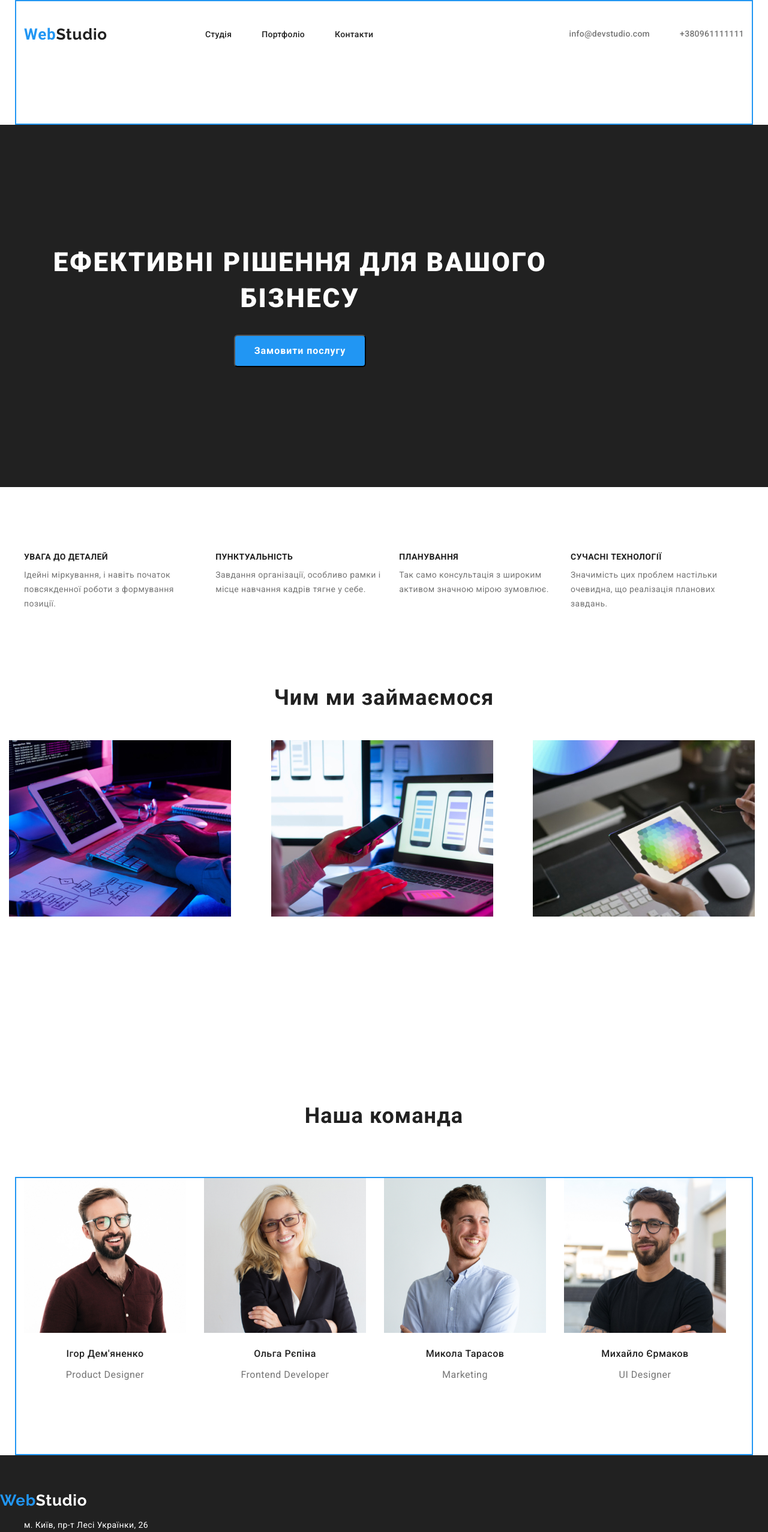
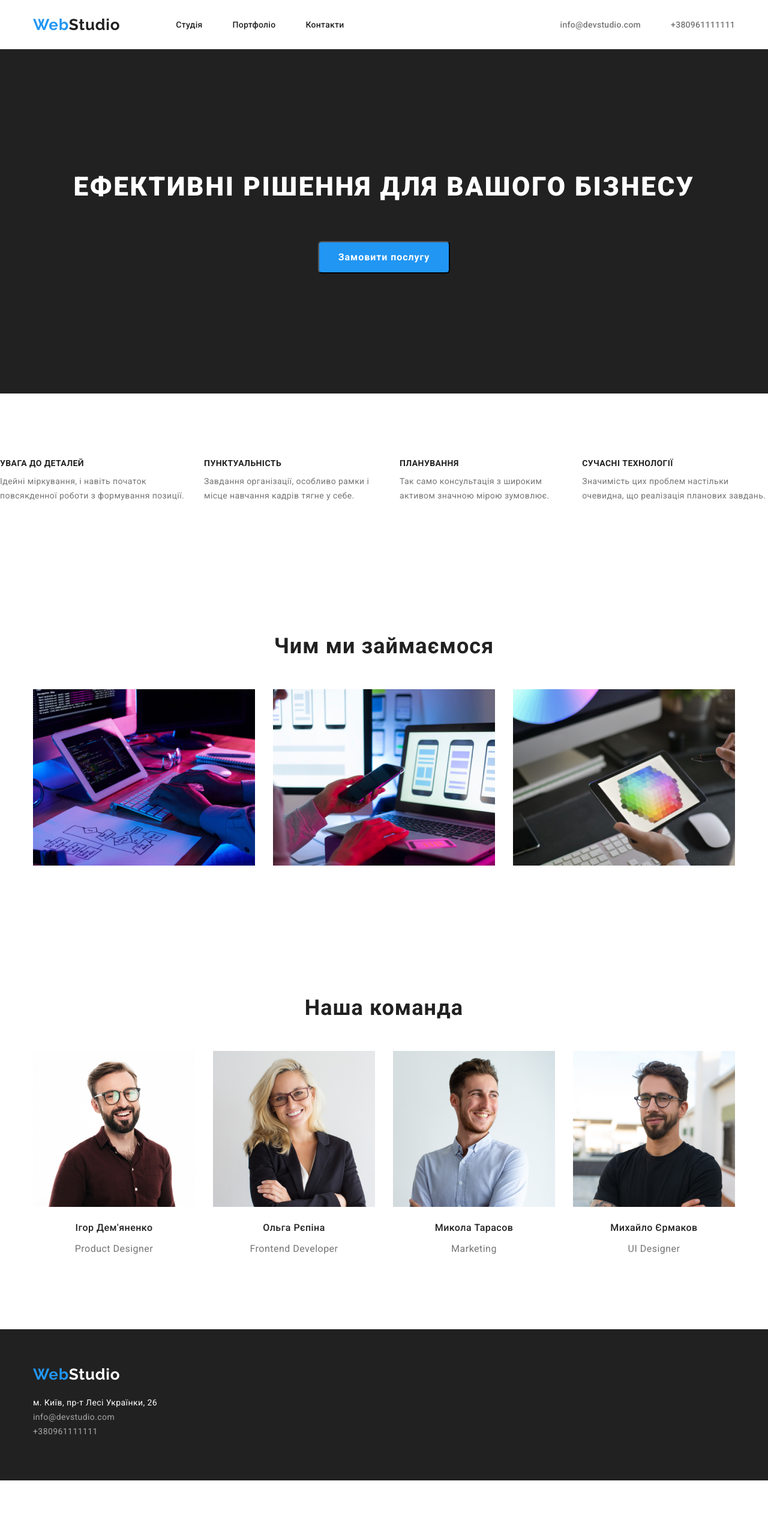
Before and after one commit to AlesiaKovalchuk/goit-markup-hw-03old, a plain HTML site: page index.html in a window 1280 px wide. Shown: the top 2554 px of the page at 60% size. After the commit the page ends 2468 px from the top, so only its background shows below. Drawn offline with nearby package versions, Linux system fonts and the light colour scheme.

Commit message:
Summary (required)

```diff
--- a/css/styles.css
+++ b/css/styles.css
@@ -33,6 +33,10 @@
 
 .header {
     background-color:var(--light-txt-cl);
+    border-bottom: 1px,solid,var(--grey-txt-cl);
+}
+.page-header:{
+    border-bottom: 1px; solid; var(--grey-txt-cl);
 }
 .header-link{
     text-decoration: none;
@@ -74,9 +78,7 @@
     color: var(--light-txt-cl);
     background-color:var(--accent-txt-cl);
     cursor: pointer;
-    margin-bottom: 200px;
-
-}
+   }
 .btn:hover {
     background-color: var(--accent-txt-cl);
     color: var(--light-txt-cl);
@@ -114,25 +116,7 @@
     letter-spacing: 0.03em;
     color: var(--main-txt-cl);
     margin-bottom: 50px;
-    width: 1200px;
     align-items: center;
-    padding-left: 15px;
-    padding-right: 15px;
-    margin-left: auto;
-    margin-right: auto;
-}
-.list-works {
-    padding-bottom: 94px;
-    width: 1200px;
-        align-items: center;
-        padding-left: 15px;
-        padding-right: 15px;
-        margin-left: auto;
-        margin-right: auto;
-
-}
-.works-list {
-    padding-bottom: 94px;
 }
 
 .team{
@@ -142,8 +126,7 @@
         text-align: center;
         letter-spacing: 0.03em;
         color:var(--main-txt-cl);
-        padding-top: 94px;
-        padding-bottom: 50px;
+        margin-bottom: 50px;
 }
 .full-name{
         font-weight: 500;
@@ -160,10 +143,13 @@
         text-align: center;
         letter-spacing: 0.03em;
         color:var(--grey-txt-cl);
+        margin-top: 10px;
 }
 .footer{
     background-color:var(--main-txt-cl);
     color:var(--light-txt-cl);
+    padding-top: 60px;
+    padding-bottom: 60px;
 }
 
 .footer-address-list{
@@ -172,7 +158,11 @@
         letter-spacing: 0.03em;
         text-decoration: none;
         list-style: none;
+        margin-bottom: 9px;
 
+}
+.footer-address-list:nth-child(3){
+    margin-bottom: 0;
 }
 .footer-logo{
     background-color:var(--main-txt-cl);
@@ -214,7 +204,6 @@
         font-family:Raleway,sans-serif;
         color: var(--accent-txt-cl);
         text-decoration: none;
-        font-family: var(--light-txt-cl);
         font-weight: 700;
         font-size: 26px;
         line-height: 1.19;
@@ -231,6 +220,7 @@
 .footer-address{
     font-style: normal;
     color: var(--light-txt-cl);
+    margin-top: 20px;
 }
 .footer-address-list-item:{
     font-size: 14px;
@@ -241,9 +231,9 @@
     list-style: none;
 }
 .footer-address-item {
-    color: rgba(255, 255, 255, 0.6)
+    color: rgba(255, 255, 255, 0.6);
+}
 
-}
 .list {
     font-size: 14px;
     line-height: 1.14;
@@ -291,6 +281,7 @@
     /* identical to box height, or 188% */
     letter-spacing: 0.03em;
     color: var(--grey-txt-cl);
+    margin-bottom: 4px;
 }
 
 .list-item-link:hover {
@@ -312,8 +303,11 @@ h3,
 h4,
 h5,
 h6,
+ul,
 p {
     margin: 0;
+    padding: 0;
+    list-style: none;
 }
 
 .img {
@@ -324,17 +318,12 @@ p {
 }
 
 .container {
-    display: flex;
-    width: 1230px;
-    align-items: center;
+    width: 1200px;
     padding-left: 15px;
     padding-right: 15px;
     margin-left: auto;
     margin-right: auto;
-    outline: 2px solid var(--accent-txt-cl);
-    outline-offset: -2px;
-    gap: 30px;
-    padding-bottom: 94px;
+
 }
 .container-flex{
     padding-top: 10px;
@@ -343,6 +332,7 @@ p {
 .main-nav{
     display: flex;
     align-items: center;
+
 }
 
 .list {
@@ -410,10 +400,12 @@ p {
    margin-left: 93px;
 }
 
+.auth-nav-list {
+    display: flex;
+    margin-left: auto;
+}
 .auth-nav-list-item {
-    display: flex;
     margin-right: 50px;
-    margin-left: auto;
 }
 .auth-nav-list-item:last-child{
         margin-right:0;
@@ -429,30 +421,28 @@ p {
 }
 .hero{
     text-align: center;
-    box-sizing: border-box;
-    display: block;
     padding-top: 200px;
-    padding-right: 280px;
-    margin-bottom: 94px;
+    padding-bottom: 200px;
+    margin-bottom: auto;
+    margin-right: auto;
+
+}
+.hero-title {
+    margin-bottom: 30px;
+
 }
 .section {
+    padding-top: 94px;
     padding-bottom: 94px;
-    width: 1230px;
-    align-items: center;
-    padding-left: 15px;
-    padding-right: 15px;
-    margin-left: auto;
-    margin-right: auto;
 }
 .list-presents {
-    display:block;
     flex-wrap: wrap;
+    display: flex;
+    gap: 30px;
 
 }
 .item-works {
-    display: inline-block;
-    width: 370px;
-    margin-right: 30px;
+
 }
 .item-works:nth-child(3n){
     margin-right: 0;
@@ -463,7 +453,8 @@ p {
     display: flex;
     justify-content: center;
     list-style-type: none;
-    padding-right: 34px;
+    margin-bottom: 50px;
+    gap: 8px;
     }
 
 .button-list:last-child {
@@ -478,3 +469,25 @@ p {
     padding-bottom: 60px;
 
 }
+.visually-hidden {
+    position: absolute;
+    width: 1px;
+    height: 1px;
+    margin: -1px;
+    border: 0;
+    padding: 0;
+    white-space: nowrap;
+    clip-path: inset(100%);
+    clip: rect(0 0 0 0);
+    overflow: hidden;
+}
+.presents{
+    padding-top: 20px;
+    padding-bottom: 20px ;
+    padding-left:24px; ;
+    padding-right:24px ;
+    border-top:none;
+    border-left: none;
+    border-right: none;
+    border-bottom: none;
+}
--- a/index.html
+++ b/index.html
@@ -15,28 +15,30 @@
 
 <body class="page">
     <header class="page-header">
-        <div class="main-nav">
-        <nav class="main-nav container">
+        <div class="container main-nav">
+        <nav class="main-nav">
             <a class="header-logo-link" href="#">Web<span class="header-logo-link-text">Studio</span></a>
             <ul class="list-site-nav">
                 <li class="list-item-link"><a class="header-link" href="">Студія </a></li>
                 <li class="list-item-link"><a class="header-link" href="./portfolio.html">Портфоліо </a></li>
                 <li class="list-item-link"><a class="header-link" href="">Контакти</a></li>
             </ul>
-        <ul class="auth-nav-list-item">
+        </nav>
+        <ul class="auth-nav-list">
             <li class="auth-nav-list-item"><a class="link-address" href="mailto:info@devstudio.com">info@devstudio.com</a></li>
             <li class="auth-nav-list-item"><a class="link-address" href="tel:+380961111111">+380961111111</a></li>
         </ul>
-        </nav>
         </div>
     </header>
     <main>
         <section class="hero">
+            <div class="container">
             <h1 class="hero-title">Ефективні рішення для вашого бізнесу</h1>
             <button class="btn" type="button">Замовити послугу</button>
+            </div>
         </section>
         <section class="section">
-            <h2 class="basics-work"> </h2>
+            <h2 class="basics-work visually-hidden"> </h2>
             <ul class="list">
                 <li class="works">
                     <h3 class="basic-points">УВАГА ДО ДЕТАЛЕЙ </h3>
@@ -57,18 +59,20 @@
 
             </ul>
         </section>
-        <section class="works-list">
+        <section class=" section works-list">
+            <div class="container">
             <h2 class="presented-works"> Чим ми займаємося</h2>
             <ul class="list">
                 <li class="list-works"><img class="img" src="./Images/imagesbody/box 1.jpg" alt="розробка" width="370" height="294"> </li>
                 <li class="list-works"><img class="img" src="./Images/imagesbody/box 2.jpg" alt="тестування" width="370" height="294"> </li>
                 <li class="list-works"><img class="img" src="./Images/imagesbody/box 3.jpg" alt="дизайн" width="370" height="294"> </li>
             </ul>
+            </div>
         </section>
-        <section>
+        <section class="section team-section">
+            <div class="container">
             <h2 class="team">Наша команда</h2>
             <ul class="list">
-                <div class="container">
                 <li class="list-employees">
                     <img class="img" src="./Images/imagesbody/photo1.jpg" alt="фото співробітника" width="270" height="260">
                     <div class="container-flex">
@@ -103,7 +107,7 @@
     </main>
 
     <footer class="footer">
-        <div class="main-footer">
+        <div class="container">
         <a  class="footer-logo-link" href="#">Web<span class="footer-logo-link-text">Studio</span></a>
         <address class="footer-address">
         <ul class="footer-address-list">
```
Also changed, not shown: portfolio.html (+8 -8 lines).
